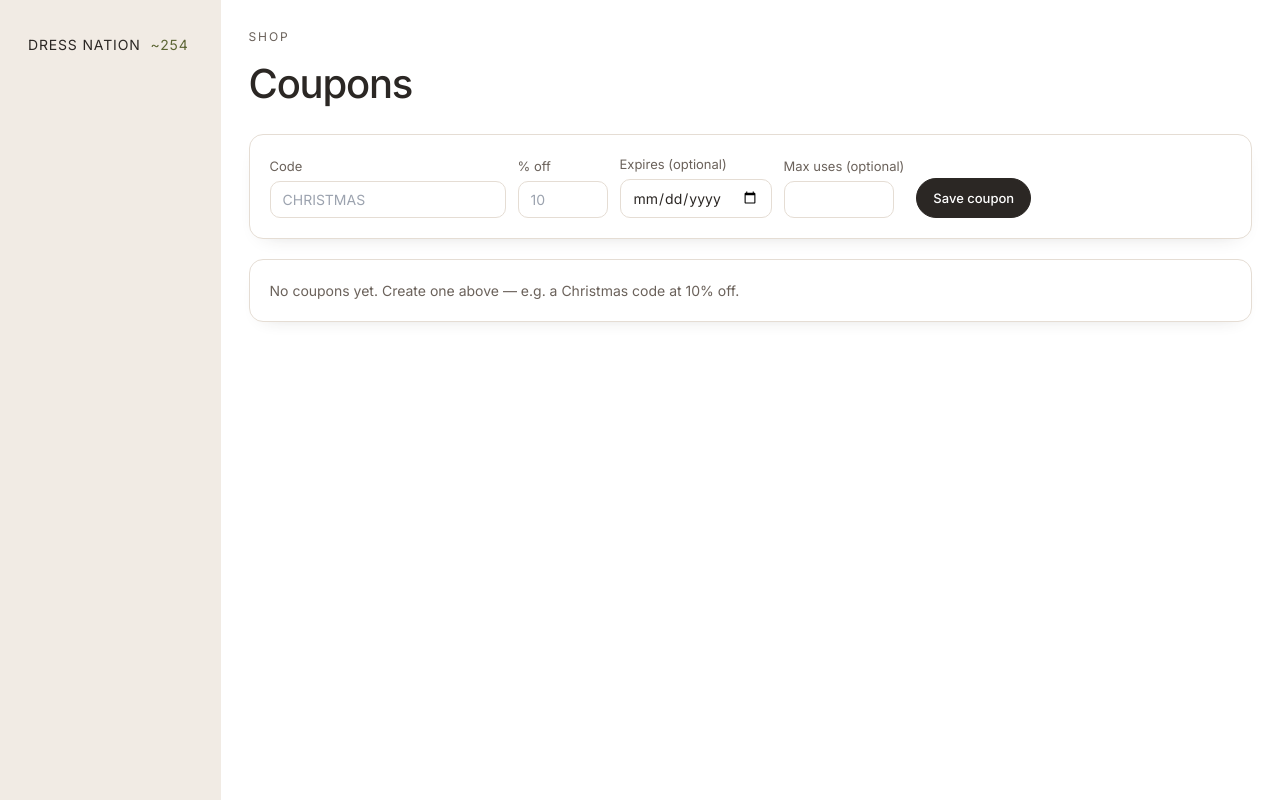
After one commit to davidnjau/whatsapp-bot, a Node project: template app/views/coupons.njk in a window 1280 px wide. The commit adds this page. Run offline with Node 20 templates, Linux system fonts and the light colour scheme; the template is opened without the code that fills it: most values are stand-ins (such as "Sample title", 1, 10 or a date in 2020); some libraries are stand-ins or nearby versions.

Commit message:
feat(shop): phase 1 coupons — admin promo codes applied at checkout
- Admin Coupons page: create codes (e.g. CHRISTMAS) with %, optional expiry +
  max uses; activate/deactivate (migration 014 + coupons table).
- Checkout: coupon field validates via /shop/api/coupon/:code, shows the
  discount in the summary; createShopOrder applies % to the dress subtotal
  (not delivery), records coupon_code/discount_ksh, increments usage.
- Admin orders show the coupon + discount.

```diff
--- /dev/null
+++ b/app/views/coupons.njk
@@ -0,0 +1,45 @@
+{% extends "layout.njk" %}
+{% block title %}Coupons — Dress Nation Admin{% endblock %}
+{% block content %}
+<div style="margin-bottom:20px">
+  <p class="e-eyebrow" style="margin:0 0 8px">Shop</p>
+  <h1 class="e-h1" style="margin:0">Coupons</h1>
+</div>
+
+{% if message %}<p style="background:var(--panel);border-radius:10px;padding:12px 14px;font-size:14px;margin-bottom:16px">{{ message }}</p>{% endif %}
+
+<form method="post" action="/admin/coupons" class="e-card" style="display:flex;flex-wrap:wrap;gap:12px;align-items:flex-end;margin-bottom:20px">
+  <label style="font-size:13px;color:var(--muted)">Code<input name="code" required placeholder="CHRISTMAS" class="e-input" style="display:block;margin-top:4px;text-transform:uppercase"></label>
+  <label style="font-size:13px;color:var(--muted)">% off<input name="percent" type="number" min="1" max="100" required placeholder="10" class="e-input" style="display:block;margin-top:4px;width:90px"></label>
+  <label style="font-size:13px;color:var(--muted)">Expires (optional)<input name="expires" type="date" class="e-input" style="display:block;margin-top:4px"></label>
+  <label style="font-size:13px;color:var(--muted)">Max uses (optional)<input name="maxUses" type="number" min="1" class="e-input" style="display:block;margin-top:4px;width:110px"></label>
+  <button class="e-btn e-btn-dark">Save coupon</button>
+</form>
+
+{% if coupons.length %}
+<div style="overflow-x:auto" class="e-card">
+  <table class="e-table">
+    <thead><tr><th>Code</th><th>% off</th><th>Used</th><th>Expires</th><th>Status</th><th></th></tr></thead>
+    <tbody>
+      {% for c in coupons %}
+      <tr>
+        <td style="font-weight:500">{{ c.code }}</td>
+        <td>{{ c.percent }}%</td>
+        <td>{{ c.used_count }}{% if c.max_uses %} / {{ c.max_uses }}{% endif %}</td>
+        <td>{% if c.expires_at %}{{ c.expires_at | date }}{% else %}—{% endif %}</td>
+        <td><span class="e-tag" style="{% if c.active %}background:var(--accent);color:#fff{% else %}background:var(--panel);color:var(--muted){% endif %}">{{ 'active' if c.active else 'off' }}</span></td>
+        <td style="text-align:right">
+          <form method="post" action="/admin/coupons/{{ c.id }}/toggle">
+            <input type="hidden" name="active" value="{{ 'off' if c.active else 'on' }}">
+            <button class="e-btn">{{ 'Deactivate' if c.active else 'Activate' }}</button>
+          </form>
+        </td>
+      </tr>
+      {% endfor %}
+    </tbody>
+  </table>
+</div>
+{% else %}
+<p class="e-muted e-card" style="font-size:14px">No coupons yet. Create one above — e.g. a Christmas code at 10% off.</p>
+{% endif %}
+{% endblock %}
--- a/app/views/layout.njk
+++ b/app/views/layout.njk
@@ -74,6 +74,7 @@
         <div class="grp">Shop</div>
         <a href="/admin/catalogue">Dresses</a>
         <a href="/admin/orders">Orders</a>
+        <a href="/admin/coupons">Coupons</a>
         <a href="/admin/carts">Carts</a>
         <a href="/shop" target="_blank">View shop ↗</a>
         <div class="grp">Bot</div>
--- a/app/views/orders.njk
+++ b/app/views/orders.njk
@@ -43,6 +43,7 @@
 
     <p class="e-muted" style="margin:0">
       📞 {{ o.phone }} · 📍 {{ o.town }} · 🚚 {{ o.delivery_option }} — {{ o.delivery_location }}
+      {% if o.discount_ksh %} · 🎟 {{ o.coupon_code }} (−Ksh {{ o.discount_ksh }}){% endif %}
       {% if o.package_code %} · 📦 <span style="font-family:ui-monospace,monospace;color:var(--accent)">{{ o.package_code }}</span>{% endif %}
     </p>
     <p class="e-muted" style="margin:0;font-size:12px">{{ o.created_at }}{% if o.paid_at %} · paid {{ o.paid_at }}{% endif %}</p>
```
Also changed, not shown: app/src/admin/shop.ts (+32 -0 lines), app/src/modules/shop/coupons.ts (added, +52 -0 lines), app/src/modules/shop/orders.ts (+25 -7 lines), app/src/modules/shop/routes.ts (+11 -1 lines), app/static/dress-nation.js (+23 -5 lines), app/migrations/014_coupons.sql (added).
